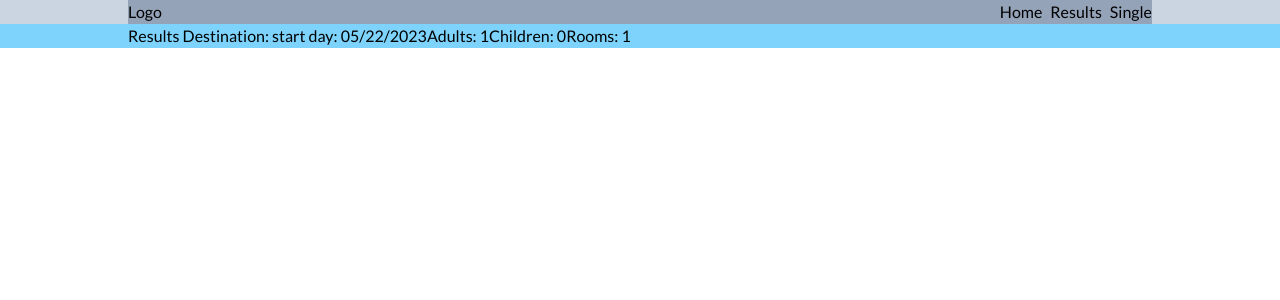
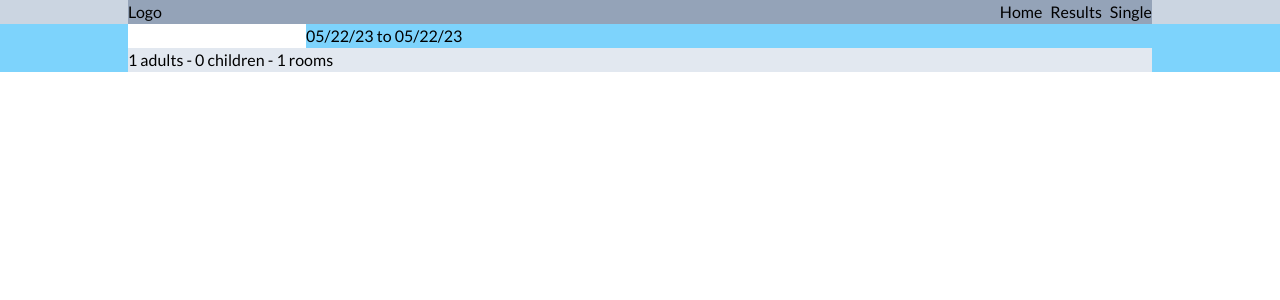
Before and after one commit to lilKriT/MERN-Hotel-Booking, a React (Vite) app in the folder packages/client/: page / in a window 1280 px wide. Both pictures are taken after a click on the button "Find". Shown: the top 300 px of the page. Built offline with nearby package versions, Linux system fonts and the light colour scheme.

Commit message:
Working on search box.

```diff
--- a/packages/client/src/components/SearchBar.tsx
+++ b/packages/client/src/components/SearchBar.tsx
@@ -20,7 +20,7 @@ const SearchBar = () => {
   const [dates, setDates] = useState<IDateRange[]>([
     {
       startDate: new Date(),
-      endDate: undefined,
+      endDate: new Date(),
       key: "selection",
     },
   ]);
--- a/packages/client/src/components/SearchBox.tsx
+++ b/packages/client/src/components/SearchBox.tsx
@@ -1,13 +1,66 @@
-import React from "react";
+import { useState } from "react";
+import IDateRange from "../interfaces/IDateRange";
+import IRoomOptions from "../interfaces/IRoomOptions";
+import { format } from "date-fns";
+import RoomOptions from "./RoomOptions";
 
 interface ISearchBox {
-  destination: string;
+  state: {
+    destination: string;
+    dates: IDateRange[];
+    roomOptions: IRoomOptions;
+  };
 }
 
-const SearchBox = ({ destination }: ISearchBox) => {
+const SearchBox = ({ state }: ISearchBox) => {
+  const [destination, setDestination] = useState(state.destination);
+  const [dates, setDates] = useState(state.dates);
+  const [roomOptions, setRoomOptions] = useState(state.roomOptions);
+  const [roomOptionsOpened, setRoomOptionsOpened] = useState(false);
+
+  // Handling option changes
+  type RoomOptionsKey = keyof typeof roomOptions;
+
+  const handleOptionChange = (option: string, change: number) => {
+    const castOption = option as RoomOptionsKey;
+    if (!castOption) return;
+
+    let newValue = roomOptions[castOption] + change;
+    newValue = newValue > 0 ? newValue : 0;
+
+    setRoomOptions({ ...roomOptions, [castOption]: newValue });
+  };
+
   return (
+    // Form begins
     <form>
-      <input type="text" />
+      {/* Destination Field */}
+      <input
+        type="text"
+        value={destination}
+        onChange={(e) => setDestination(e.target.value)}
+      />
+
+      {/* Dates Field */}
+      <span>{`${format(
+        dates[0].startDate || Date.now(),
+        "MM/dd/yy"
+      )} to ${format(dates[0].endDate || Date.now(), "MM/dd/yy")}`}</span>
+
+      {/* Room Options Field */}
+      <div className="bg-slate-200 relative">
+        <span
+          onClick={() => setRoomOptionsOpened(!roomOptionsOpened)}
+        >{`${roomOptions.adults} adults - ${roomOptions.children} children - ${roomOptions.rooms} rooms`}</span>
+
+        {/* Room options picker */}
+        {roomOptionsOpened && (
+          <RoomOptions
+            roomOptions={roomOptions}
+            handleOptionChange={handleOptionChange}
+          />
+        )}
+      </div>
     </form>
   );
 };
--- a/packages/client/src/pages/Results.tsx
+++ b/packages/client/src/pages/Results.tsx
@@ -13,13 +13,13 @@ const Results = () => {
   return (
     <main className="flex justify-center bg-sky-300">
       <div className="container">
-        {/* <SearchBox /> */}
-        Results Destination: {destination}
-        start day: {`${format(dates[0].startDate, "MM/dd/yyyy")}`}
+        <SearchBox state={{ destination, dates, roomOptions }} />
+        {/* Results Destination: {destination} */}
+        {/* start day: {`${format(dates[0].startDate, "MM/dd/yyyy")}`} */}
         {/* end day: {`${format(dates[0].endDate, "MM/dd/yyyy")}`} */}
-        Adults: {roomOptions.adults}
+        {/* Adults: {roomOptions.adults}
         Children: {roomOptions.children}
-        Rooms: {roomOptions.rooms}
+        Rooms: {roomOptions.rooms} */}
       </div>
     </main>
   );
```
